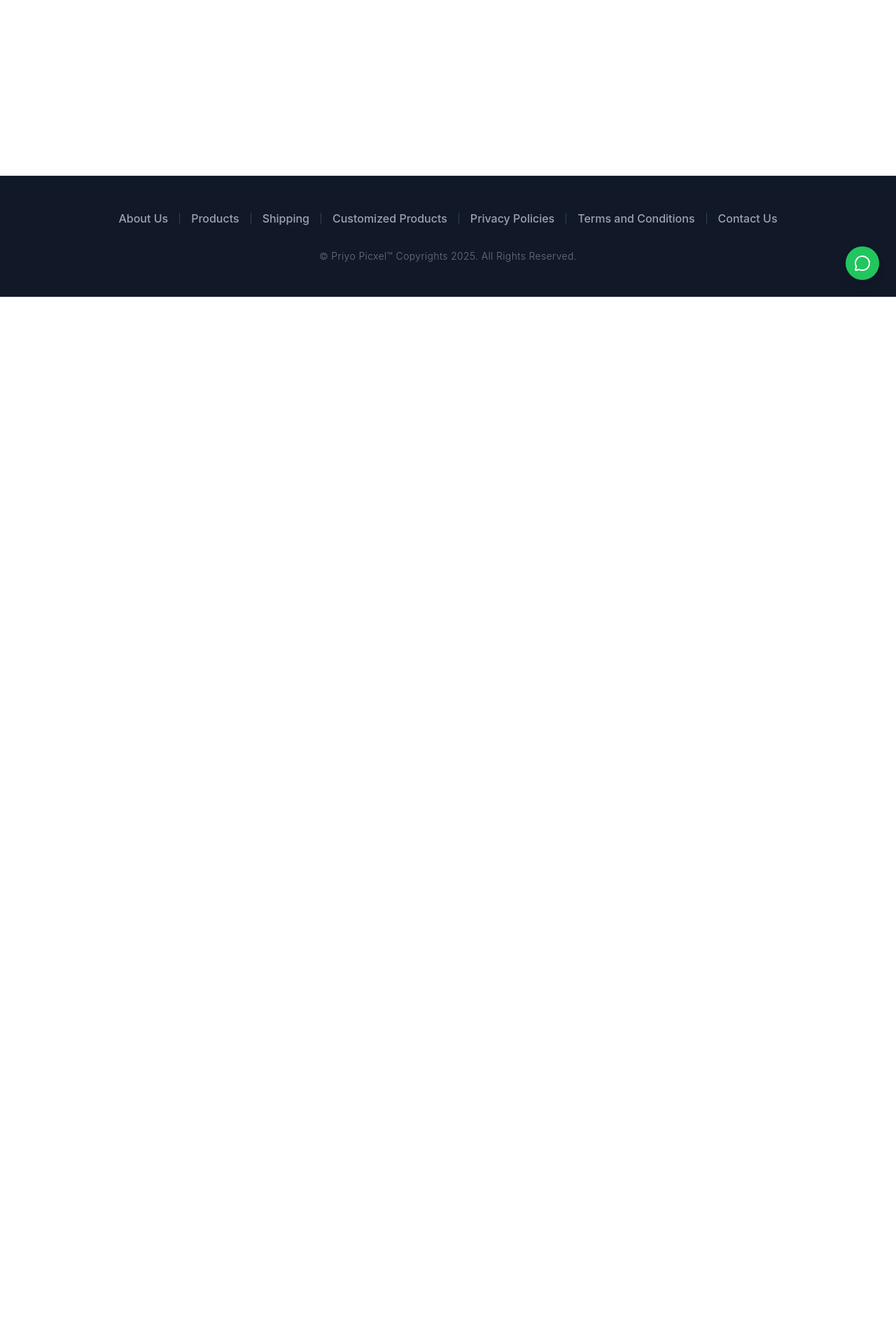
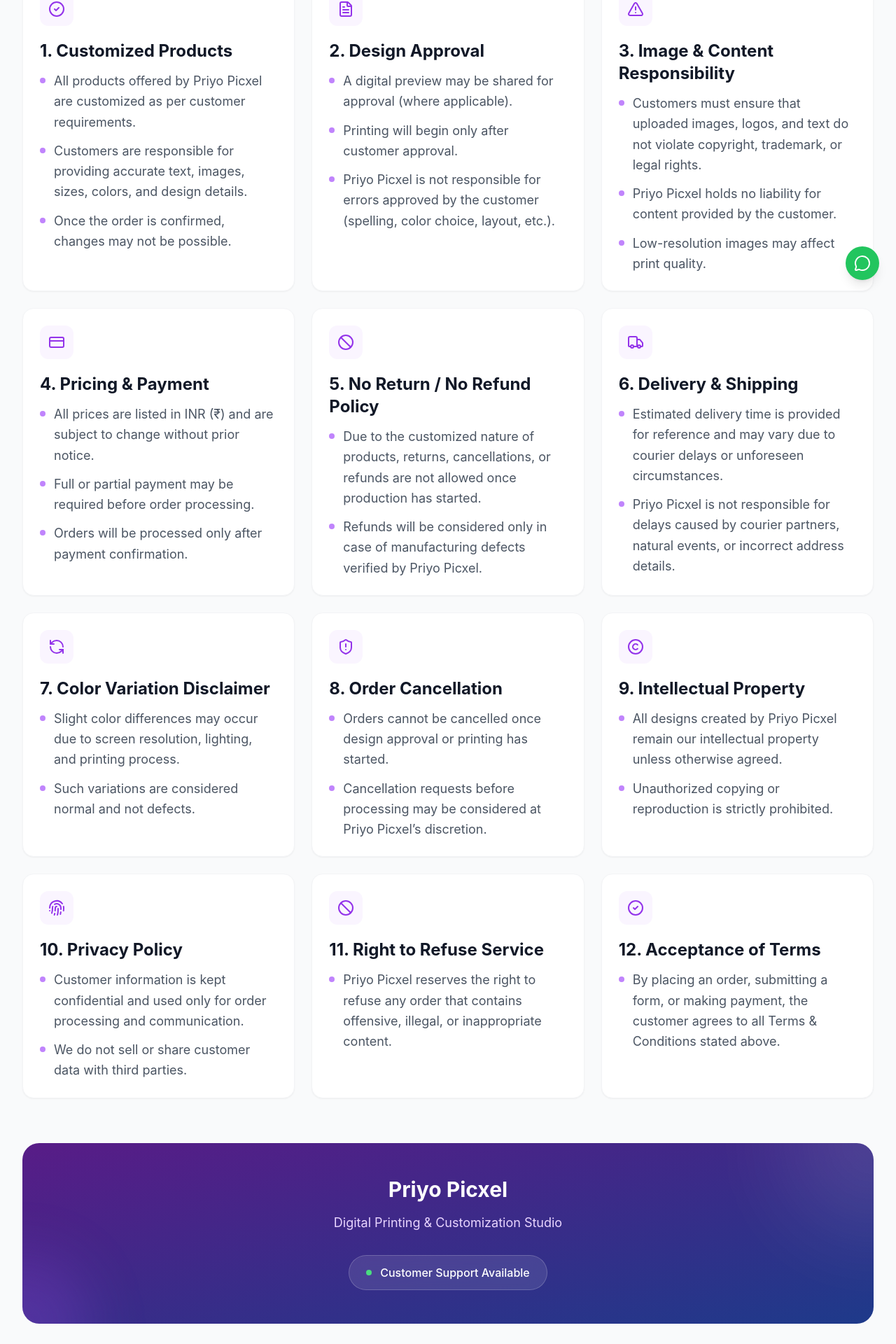
Before and after one commit to Snehasis13/Priyo_pixcel, a React (Vite) app: page /terms in a window 1280 px wide. Shown: the part 376-2296 px from the top of the page at 70% size. Before the commit the page ends 800 px from the top, so only its background shows below. Built offline with nearby package versions, Linux system fonts and the light colour scheme.

Commit message:
fixed image upload form

```diff
--- a/src/App.jsx
+++ b/src/App.jsx
@@ -9,6 +9,7 @@
 import Blog from './pages/Blog';
 import ScrollToTop from './utils/ScrollToTop';
 import CustomPhotoFrame from './pages/CustomPhotoFrame';
+import Terms from './pages/Terms';
 import FloatingActions from './components/FloatingActions/FloatingActions';
 
 function App() {
@@ -27,6 +28,7 @@
                         <Route path="/wishlist" element={<Wishlist />} />
                         <Route path="/blog" element={<Blog />} />
                         <Route path="/custom-frame" element={<CustomPhotoFrame />} />
+                        <Route path="/terms" element={<Terms />} />
                     </Routes>
                 </main>
                 <Footer />
--- a/src/components/common/ModernFileUpload.jsx
+++ b/src/components/common/ModernFileUpload.jsx
@@ -2,7 +2,7 @@
 import {
     Upload,
     X,
-    File,
+    File as FileIcon,
     Image as ImageIcon,
     AlertCircle,
     CheckCircle2
@@ -130,6 +130,7 @@
                 {uploadedFile ? (
                     // Uploaded State
                     <motion.div
+                        key="uploaded"
                         initial={{ opacity: 0, y: 10 }}
                         animate={{ opacity: 1, y: 0 }}
                         exit={{ opacity: 0, scale: 0.95 }}
@@ -147,7 +148,7 @@
                         ) : (
                             <div className="flex items-center gap-4 p-4 bg-white rounded-xl shadow-sm border border-gray-100">
                                 <div className="w-12 h-12 rounded-full bg-purple-100 flex items-center justify-center text-purple-600">
-                                    <File size={24} />
+                                    <FileIcon size={24} />
                                 </div>
                                 <div className="flex-1">
                                     <p className="font-medium text-gray-900 truncate max-w-[200px] sm:max-w-xs">
@@ -181,6 +182,7 @@
                 ) : (
                     // Empty / Drag State
                     <motion.div
+                        key="empty"
                         initial={{ opacity: 0 }}
                         animate={{ opacity: 1 }}
                         exit={{ opacity: 0 }}
--- /dev/null
+++ b/src/pages/Terms.jsx
@@ -0,0 +1,190 @@
+import React from 'react';
+import { motion } from 'framer-motion';
+import {
+    FileText,
+    CheckCircle2,
+    AlertTriangle,
+    Copyright,
+    Truck,
+    ShieldAlert,
+    RefreshCcw,
+    Fingerprint,
+    Ban,
+    CreditCard
+} from 'lucide-react';
+import Reveal from '../components/Reveal/Reveal';
+
+const Terms = () => {
+    const terms = [
+        {
+            title: "Customized Products",
+            icon: CheckCircle2,
+            content: [
+                "All products offered by Priyo Picxel are customized as per customer requirements.",
+                "Customers are responsible for providing accurate text, images, sizes, colors, and design details.",
+                "Once the order is confirmed, changes may not be possible."
+            ]
+        },
+        {
+            title: "Design Approval",
+            icon: FileText,
+            content: [
+                "A digital preview may be shared for approval (where applicable).",
+                "Printing will begin only after customer approval.",
+                "Priyo Picxel is not responsible for errors approved by the customer (spelling, color choice, layout, etc.)."
+            ]
+        },
+        {
+            title: "Image & Content Responsibility",
+            icon: AlertTriangle,
+            content: [
+                "Customers must ensure that uploaded images, logos, and text do not violate copyright, trademark, or legal rights.",
+                "Priyo Picxel holds no liability for content provided by the customer.",
+                "Low-resolution images may affect print quality."
+            ]
+        },
+        {
+            title: "Pricing & Payment",
+            icon: CreditCard,
+            content: [
+                "All prices are listed in INR (₹) and are subject to change without prior notice.",
+                "Full or partial payment may be required before order processing.",
+                "Orders will be processed only after payment confirmation."
+            ]
+        },
+        {
+            title: "No Return / No Refund Policy",
+            icon: Ban,
+            content: [
+                "Due to the customized nature of products, returns, cancellations, or refunds are not allowed once production has started.",
+                "Refunds will be considered only in case of manufacturing defects verified by Priyo Picxel."
+            ]
+        },
+        {
+            title: "Delivery & Shipping",
+            icon: Truck,
+            content: [
+                "Estimated delivery time is provided for reference and may vary due to courier delays or unforeseen circumstances.",
+                "Priyo Picxel is not responsible for delays caused by courier partners, natural events, or incorrect address details."
+            ]
+        },
+        {
+            title: "Color Variation Disclaimer",
+            icon: RefreshCcw,
+            content: [
+                "Slight color differences may occur due to screen resolution, lighting, and printing process.",
+                "Such variations are considered normal and not defects."
+            ]
+        },
+        {
+            title: "Order Cancellation",
+            icon: ShieldAlert,
+            content: [
+                "Orders cannot be cancelled once design approval or printing has started.",
+                "Cancellation requests before processing may be considered at Priyo Picxel’s discretion."
+            ]
+        },
+        {
+            title: "Intellectual Property",
+            icon: Copyright,
+            content: [
+                "All designs created by Priyo Picxel remain our intellectual property unless otherwise agreed.",
+                "Unauthorized copying or reproduction is strictly prohibited."
+            ]
+        },
+        {
+            title: "Privacy Policy",
+            icon: Fingerprint,
+            content: [
+                "Customer information is kept confidential and used only for order processing and communication.",
+                "We do not sell or share customer data with third parties."
+            ]
+        },
+        {
+            title: "Right to Refuse Service",
+            icon: Ban,
+            content: [
+                "Priyo Picxel reserves the right to refuse any order that contains offensive, illegal, or inappropriate content."
+            ]
+        },
+        {
+            title: "Acceptance of Terms",
+            icon: CheckCircle2,
+            content: [
+                "By placing an order, submitting a form, or making payment, the customer agrees to all Terms & Conditions stated above."
+            ]
+        }
+    ];
+
+    return (
+        <div className="min-h-screen bg-gray-50 pt-24 pb-20">
+            <div className="max-w-7xl mx-auto px-4 sm:px-6 lg:px-8">
+                {/* Header Section */}
+                <div className="text-center mb-16">
+                    <Reveal>
+                        <span className="inline-block px-4 py-2 rounded-full bg-purple-100 text-purple-700 font-bold text-sm mb-4">
+                            Legal Information
+                        </span>
+                        <h1 className="text-4xl md:text-5xl font-extrabold text-gray-900 mb-6 font-display">
+                            Terms & <span className="text-transparent bg-clip-text bg-gradient-to-r from-purple-600 to-blue-600">Conditions</span>
+                        </h1>
+                        <p className="text-xl text-gray-600 max-w-2xl mx-auto">
+                            Please read these terms carefully before placing your order with Priyo Picxel.
+                        </p>
+                    </Reveal>
+                </div>
+
+                {/* Terms Grid */}
+                <div className="grid grid-cols-1 md:grid-cols-2 lg:grid-cols-3 gap-6 mb-16">
+                    {terms.map((term, index) => (
+                        <Reveal key={index} delay={index * 0.1}>
+                            <motion.div
+                                className="bg-white rounded-2xl p-6 shadow-sm border border-gray-100 hover:shadow-md transition-shadow h-full"
+                                whileHover={{ y: -5 }}
+                            >
+                                <div className="flex flex-col items-start gap-4">
+                                    <div className="flex-shrink-0 w-12 h-12 rounded-xl bg-purple-50 flex items-center justify-center text-purple-600">
+                                        <term.icon size={24} />
+                                    </div>
+                                    <div>
+                                        <h3 className="text-2xl font-bold text-gray-900 mb-3 mt-1">
+                                            {index + 1}. {term.title}
+                                        </h3>
+                                        <ul className="space-y-3">
+                                            {term.content.map((line, i) => (
+                                                <li key={i} className="text-gray-600 text-lg leading-relaxed flex items-start gap-3">
+                                                    <span className="w-2 h-2 rounded-full bg-purple-400 mt-2.5 flex-shrink-0" />
+                                                    {line}
+                                                </li>
+                                            ))}
+                                        </ul>
+                                    </div>
+                                </div>
+                            </motion.div>
+                        </Reveal>
+                    ))}
+                </div>
+
+                {/* Footer Section */}
+                <Reveal>
+                    <div className="bg-gradient-to-br from-purple-900 to-blue-900 rounded-3xl p-8 md:p-12 text-center text-white relative overflow-hidden">
+                        <div className="absolute top-0 right-0 w-64 h-64 bg-white/10 rounded-full blur-3xl -translate-y-1/2 translate-x-1/2" />
+                        <div className="absolute bottom-0 left-0 w-48 h-48 bg-purple-500/20 rounded-full blur-2xl translate-y-1/2 -translate-x-1/2" />
+
+                        <div className="relative z-10">
+                            <h2 className="text-3xl font-bold mb-4">Priyo Picxel</h2>
+                            <p className="text-purple-200 text-lg mb-8">Digital Printing & Customization Studio</p>
+
+                            <div className="inline-flex items-center gap-3 bg-white/10 backdrop-blur-md px-6 py-3 rounded-full border border-white/20">
+                                <span className="w-2 h-2 rounded-full bg-green-400 animate-pulse" />
+                                <span className="font-medium">Customer Support Available</span>
+                            </div>
+                        </div>
+                    </div>
+                </Reveal>
+            </div>
+        </div>
+    );
+};
+
+export default Terms;
```
